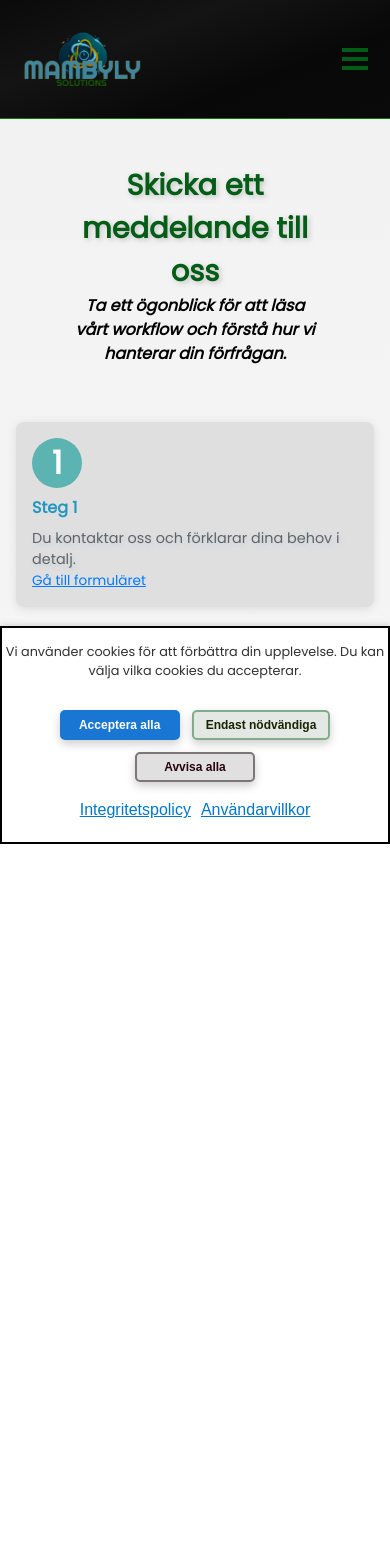
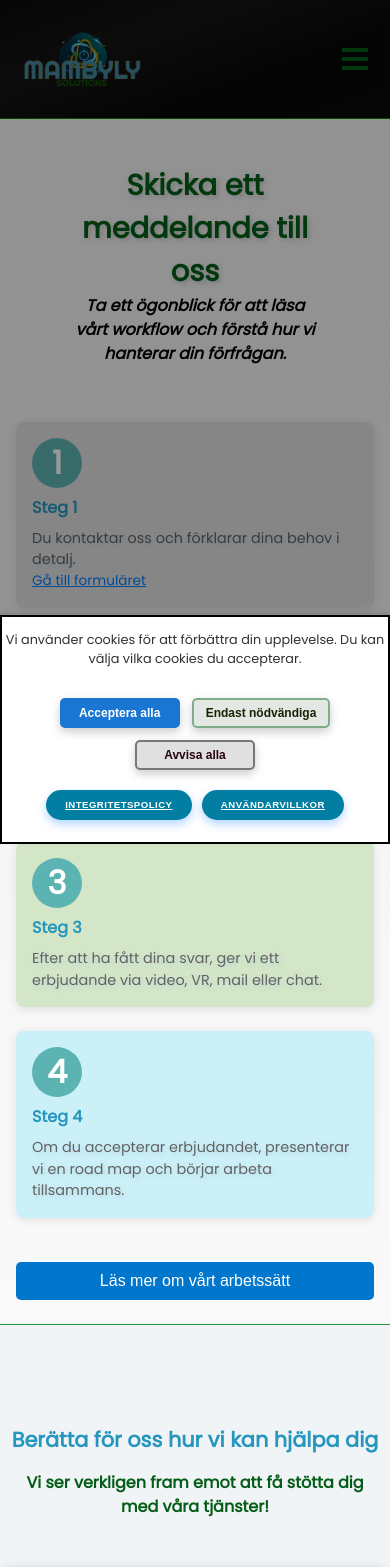
Before and after one commit to Emadenni/MambyLy-logistics-frontend, a React (Vite) app: page /kontaktaOss in a window 390 px wide. Shown: the top 1567 px of the page. Before the commit the page ends 844 px from the top, so only its background shows below. Built offline with nearby package versions, Linux system fonts and the light colour scheme; no server answers.

Commit message:
added bkg to contact form

```diff
--- a/src/App.tsx
+++ b/src/App.tsx
@@ -4,6 +4,7 @@
 import { BrowserRouter as Router, Routes, Route, Navigate } from "react-router-dom";
 import { useAuthStore } from "./store/useAuthStore";
 import "./styles/globals.scss";
+import whatsapp_icon from "./assets/images/socials/whatsapp_icon.webp";
 
 import Home from "./pages/Home/Home";
 import Services from "./pages/Services/Services";
@@ -38,6 +39,15 @@
         <Route path="/login" element={<LoginForm />} />
         <Route path="/admin" element={isAuthenticated ? <AdminPage /> : <Navigate to="/login" />} />
       </Routes>
+        <a
+        href="https://wa.me/46722116422?text=Hej!%20Jag%20besökte%20din%20webbplats%20och%20vill%20veta%20mer!"
+        target="_blank"
+        rel="noopener noreferrer"
+        aria-label="WhatsApp"
+        className="whatsapp-icon"
+      >
+        <img src={whatsapp_icon} alt="whatsapp_icon" className="social_icon" loading="lazy" />
+      </a>
     </Router>
   );
 };
--- a/src/components/Footer/Footer.tsx
+++ b/src/components/Footer/Footer.tsx
@@ -1,25 +1,49 @@
-import React from "react";
+import React, { useEffect, useRef, useState } from "react";
 import "./footer.scss";
 import { Link } from "react-router-dom";
-import "./footer.scss";
 import FooterMenu from "../FooterMenu/FooterMenu";
 import Logo from "../Logo/Logo";
 import Terms from "../Terms/Terms";
 import SocialBox from "../SocialBox/SocialBox";
 
+const Footer: React.FC = () => {
+  const [isVisible, setIsVisible] = useState(false);
+  const footerRef = useRef<HTMLElement | null>(null);
 
-const Footer: React.FC  = () => {
+  useEffect(() => {
+    const observer = new IntersectionObserver(
+      ([entry]) => {
+        setIsVisible(entry.isIntersecting);
+      },
+      { threshold: 0.1 }
+    );
+
+    if (footerRef.current) {
+      observer.observe(footerRef.current);
+    }
+
+    return () => {
+      if (footerRef.current) {
+        observer.unobserve(footerRef.current);
+      }
+    };
+  }, []);
+
   return (
-    <footer className="footer">
+    <>
+      <div className={`overlay ${isVisible ? "visible" : ""}`} />
+      <footer className={`footer ${isVisible ? "footer--visible" : ""}`} ref={footerRef}>
         <div className="footer__logo_container">
           <Logo size="small" />
         </div>
         <Terms />
         <SocialBox />
         <FooterMenu />
-      <p className="copyright">© {new Date().getFullYear()} MambyLy Solutions. Alla rättigheter förbehållna.</p>
-
+        <p className="copyright">
+          © {new Date().getFullYear()} MambyLy Solutions. Alla rättigheter förbehållna.
+        </p>
       </footer>
+    </>
   );
 };
 
--- a/src/components/Footer/footer.scss
+++ b/src/components/Footer/footer.scss
@@ -10,6 +10,9 @@
   gap: 0.6rem;
   border-top: solid 1px green;
   background-color: rgb(244, 240, 240);
+    opacity: 0;
+  transform: translateY(40px);
+  transition: opacity 0.6s ease, transform 0.6s ease;
 
   z-index: 1000;
 
@@ -41,3 +44,26 @@
     font-size: 0.6rem;
   }
 }
+
+
+.footer--visible {
+  opacity: 1;
+  transform: translateY(0);
+}
+
+.overlay {
+  position: fixed;
+  top: 0;
+  left: 0;
+  width: 100vw;
+  height: 100vh;
+  background-color: rgba(0, 0, 0, 0.4); /* Nero semi-trasparente */
+  z-index: 999; /* Assicurati che sia sotto al footer */
+  pointer-events: none; /* Impedisce l'interazione con l'overlay */
+  opacity: 0;
+  transition: opacity 0.3s ease;
+}
+
+.overlay.visible {
+  opacity: 1;
+}
--- a/src/components/ServicesCard/servicesCard.scss
+++ b/src/components/ServicesCard/servicesCard.scss
@@ -1,5 +1,5 @@
 .service_card {
-  position: relative;
+  position: fixed;
   width: 100%;
   min-height: 100vh;
   display: flex;
--- a/src/components/Terms/terms.scss
+++ b/src/components/Terms/terms.scss
@@ -88,3 +88,37 @@
           font-size: 14px;
         }
       }
+
+      .terms__list__item button {
+/*   background: linear-gradient(135deg, #032029, #032b5d); */
+   background-color: #017ea1;
+  border: none;
+  color: white;
+  font-size: 0.6rem;
+  font-weight: 600;
+  padding: 0.6rem 1.2rem;
+  border-radius: 999px;
+  cursor: pointer;
+  box-shadow: 0 4px 10px rgba(0, 114, 255, 0.3);
+  transition: all 0.3s ease;
+  backdrop-filter: blur(10px);
+  text-transform: uppercase;
+  letter-spacing: 0.05em;
+
+  &:hover {
+    transform: scale(1.05);
+    box-shadow: 0 6px 16px rgba(0, 114, 255, 0.5);
+    background: linear-gradient(135deg, #0072ff, #00c6ff);
+
+  }
+
+  &:active {
+    transform: scale(0.98);
+    box-shadow: 0 2px 6px rgba(0, 114, 255, 0.3);
+  }
+
+  @media (min-width: 1920px) {
+    font-size: 0.7rem;
+    padding: 0.8rem 1.5rem;
+  }
+}
--- a/src/pages/AboutUs/AboutUs.tsx
+++ b/src/pages/AboutUs/AboutUs.tsx
@@ -41,7 +41,7 @@
               </div>
             </div>
             <ContactsListBox />
-            <div className="carousel_container_home">
+            {/* <div className="carousel_container_home">
               <Carousel />
               <Link to="/tjänster">
               <div className="cta_container">
@@ -55,7 +55,7 @@
           </div>
           </Link>
             </div>
-
+             */}
           </div>
         </div>
       </Layout>
--- a/src/pages/ContactUs/ContactUs.tsx
+++ b/src/pages/ContactUs/ContactUs.tsx
@@ -1,14 +1,22 @@
-import React from "react";
+import React, { useState } from "react";
 import { useLocation } from "react-router-dom";
 import "./contactUs.scss";
 import Layout from "../../components/Layout/Layout";
 import ContactForm from "../../components/ContactForm/ContactForm";
 import TitleBox from "../../components/TitleBox/TitleBox";
-import whatsapp_icon from "../../assets/images/socials/whatsapp_icon.webp";
 
 const ContactUs = () => {
   const location = useLocation();
   const subjectFromCard = location.state?.subject || "";
+
+  // Stato per gestire la visibilità della modal
+  const [isModalVisible, setIsModalVisible] = useState(false);
+
+  // Funzione per aprire la modal
+  const openModal = () => setIsModalVisible(true);
+
+  // Funzione per chiudere la modal
+  const closeModal = () => setIsModalVisible(false);
 
   return (
     <Layout>
@@ -18,6 +26,27 @@
             title="Skicka ett meddelande till oss"
             subTitle="Ta ett ögonblick för att läsa vårt workflow och förstå hur vi hanterar din förfrågan."
           />
+
+
+
+          {/* Modal */}
+          {isModalVisible && (
+            <div className="modal-overlay">
+              <div className="modal-content">
+                <div className="note">
+                  <p>
+                    Vi anser att denna metod garanterar en hög grad av personalisering och ett agilt arbetssätt för att bäst
+                    möta dina behov. Vi tror också att på detta sätt förblir det som skrivs klart och tydligt, vilket minskar
+                    risken för missförstånd och garanterar en bättre förståelse.
+                  </p>
+                </div>
+                <button onClick={closeModal} className="close-modal-button">
+                  Stäng
+                </button>
+              </div>
+            </div>
+          )}
+
           <div className="steps_container">
             <div className="step step-1">
               <div className="step_number">1</div>
@@ -48,30 +77,19 @@
                 Om du accepterar erbjudandet, presenterar vi en road map och börjar arbeta tillsammans.
               </p>
             </div>
+            {/* Bottone per aprire la modal */}
+          <button onClick={openModal} className="open-modal-button">
+            Läs mer om vårt arbetssätt
+          </button>
           </div>
-          <div className="note">
-            <p>
-              Vi tror att denna metod garanterar en hög grad av personalisering och ett agilt arbetssätt för att bäst
-              möta dina behov.
-            </p>
-          </div>
+
           <div id="contact_form">
-            <h2>Berätta för oss hur vi kan hjälpa dig</h2>
-            <h3>Vi ser verkligen fram emot att få stötta dig med våra tjänster!</h3>
-
+                    <h2>Berätta för oss hur vi kan hjälpa dig</h2>
+                           <h3>Vi ser verkligen fram emot att få stötta dig med våra tjänster!</h3>
             <ContactForm subjectFromCard={subjectFromCard} />
           </div>
         </div>
       </div>
-      <a
-        href="https://wa.me/46722116422?text=Hej!%20Jag%20besökte%20din%20webbplats%20och%20vill%20veta%20mer!"
-        target="_blank"
-        rel="noopener noreferrer"
-        aria-label="WhatsApp"
-        className="whatsapp-icon"
-      >
-        <img src={whatsapp_icon} alt="whatsapp_icon" className="social_icon" loading="lazy" />
-      </a>
     </Layout>
   );
 };
--- a/src/pages/ContactUs/contactUs.scss
+++ b/src/pages/ContactUs/contactUs.scss
@@ -24,7 +24,6 @@
   @media screen and (max-width: 1023px) and (orientation: landscape) {
     padding-top: -30px;
   }
-
 }
 
 .contactUs_wrapper {
@@ -38,8 +37,6 @@
   display: flex;
   flex-direction: column;
   margin-top: 2rem;
-
-
 }
 
 .step {
@@ -84,7 +81,6 @@
   @media (min-width: 2500px) {
     font-size: 2rem;
   }
-
 }
 
 .step_description {
@@ -172,14 +168,25 @@
   .note {
     font-size: 0.9rem;
   }
+
+  h2 {
+    font-size: 1.3rem;
+  }
 }
 
 #contact_form {
-  padding: 7rem 0rem;
+  padding: 6.2rem 0rem;
   border-top: solid 1px #28923c;
   scroll-margin-top: 3rem;
   width: 100vw;
-  background-color: #dce3ea;
+
+
+  background: linear-gradient(135deg, #868e9f6f, #2a529865);
+  background-image: url(../../assets//images/contactUs.webp);
+  background-repeat: no-repeat;
+  background-size: cover;
+background-position: 90px top ;
+   background-color: #f1f4f6;
   display: flex;
   flex-direction: column;
   justify-content: center;
@@ -197,11 +204,14 @@
   h3 {
     margin-top: -2rem;
     color: $text-green;
-    padding: 1rem;
+    padding: 0rem 1rem;
+    font-size: 1rem;
+    text-align: center;
   }
 
   h2 {
-    padding: 1rem;
+    padding: 0rem;
+    text-align: center;
   }
 }
 
@@ -236,6 +246,99 @@
   }
   100% {
     transform: translateY(0);
-
   }
 }
+
+.note {
+  background-color: #dde6e8;
+  border-left: 5px solid #0077cc; /* Linea laterale elegante */
+  padding: 25px 30px;
+  margin: 40px auto;
+  max-width: 700px;
+  width: 90%;
+  border-radius: 8px;
+  box-shadow: 0 2px 10px rgba(0, 0, 0, 0.1);
+
+
+  text-align: center;
+
+  p {
+    font-size: 1rem;
+    font-weight: 400;
+    line-height: 1.5;
+    color: #2f2c2c; /* Colore testo più chiaro */
+    margin: 0;
+    letter-spacing: 0.5px;
+  }
+
+  &:hover {
+    box-shadow: 0 6px 15px rgba(0, 0, 0, 0.1);
+  }
+
+  @media (max-width: 768px) {
+    padding: 20px;
+  }
+}
+
+/* Stili per la modal */
+.modal-overlay {
+  position: fixed;
+  top: 0;
+  left: 0;
+  right: 0;
+  bottom: 0;
+  background-color: rgba(0, 0, 0, 0.5); /* Sfondo semi-trasparente */
+  display: flex;
+  justify-content: center;
+  align-items: center;
+  z-index: 1000;
+}
+
+.modal-content {
+  background-color: white;
+  padding: 2rem;
+  border-radius: 8px;
+  width: 80%;
+  max-width: 600px;
+  position: relative;
+  text-align: center;
+  z-index: 1001;
+}
+
+.open-modal-button {
+  background-color: #0077cc;
+  color: white;
+  padding: 10px 20px;
+  border: none;
+  border-radius: 5px;
+  cursor: pointer;
+  font-size: 1rem;
+  text-align: center;
+  margin-top: 20px;
+}
+
+.open-modal-button:hover {
+  background-color: #005fa3;
+}
+
+.close-modal-button {
+  background-color: #f44336;
+  color: white;
+  padding: 10px 20px;
+  border: none;
+  border-radius: 5px;
+  cursor: pointer;
+  font-size: 1rem;
+  position: absolute;
+  top: 10px;
+  right: 10px;
+}
+
+.close-modal-button:hover {
+  background-color: #d32f2f;
+}
+
+/* .note {
+  font-size: 1rem;
+  color: #333;
+} */
--- a/src/styles/_reset.scss
+++ b/src/styles/_reset.scss
@@ -10,7 +10,7 @@
 
 html {
   scroll-behavior: smooth;
-  overflow-x: hidden;
+/*   overflow-x: hidden; */
 }
 
 @font-face {
```
Also changed, not shown: src/components/ContactForm/ContactForm.tsx (+4 -3 lines), src/components/ContactsListBox/ContactsListBox.tsx (+5 -4 lines), src/assets/images/contactUs.webp (added). Lines whose indentation alone changed are shown as unchanged.
